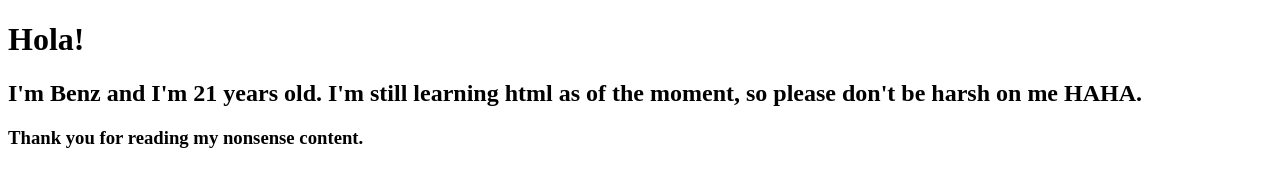
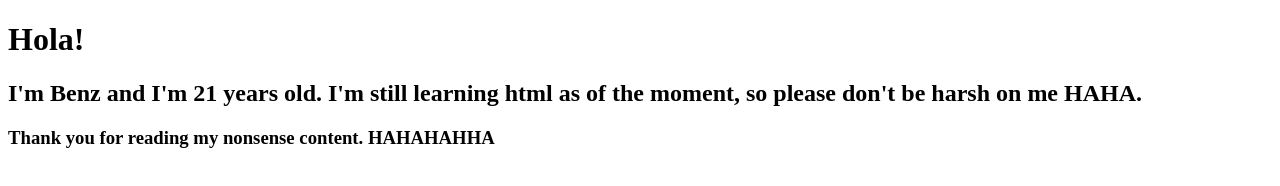
Before and after one commit to jdesolate/softdev1-h01, a plain HTML site: page luzares.html in a window 1280 px wide. Drawn offline with Linux system fonts and the light colour scheme.

Commit message:
Update luzares.html

```diff
--- a/luzares.html
+++ b/luzares.html
@@ -11,7 +11,7 @@
     <h2>I'm Benz and I'm 21 years old. I'm still learning html as of the moment, so please don't be harsh on me HAHA.
     </h2>
     <h3>
-        Thank you for reading my nonsense content.
+        Thank you for reading my nonsense content. HAHAHAHHA
     </h3>
 </body>
 </html>
```
